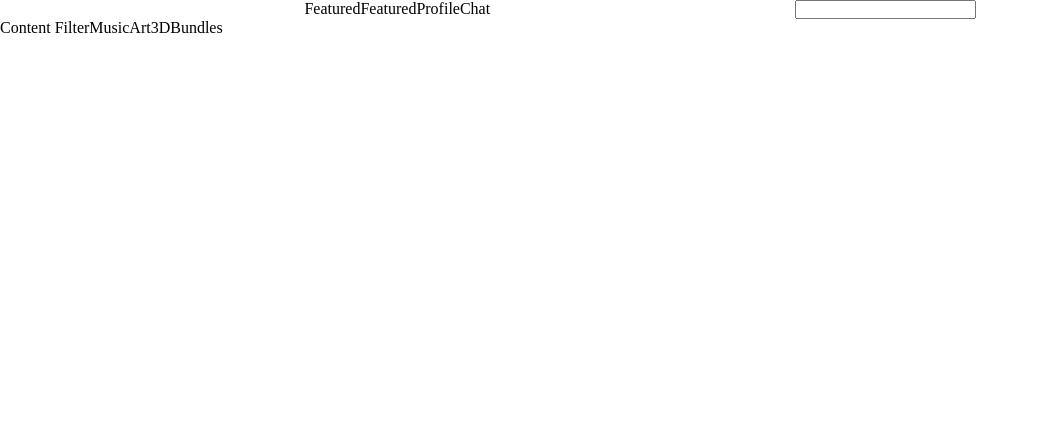
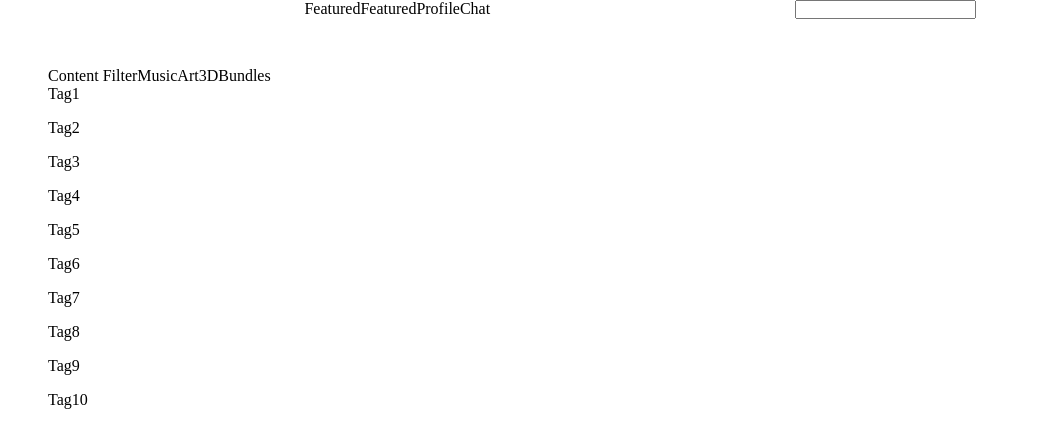
Before and after one commit to Matheus-OliRod/Ethereal-vault, a React (Create React App) app: page / in a window 1280 px wide. Shown: the top 448 px of the page, without its empty margins (0-1039 px from the left). Built offline with nearby package versions, Linux system fonts and the light colour scheme; what @shoelace-style/shoelace would draw is missing.

Commit message:
Minor adjustments to the filter container

```diff
--- a/src/App.css
+++ b/src/App.css
@@ -2,3 +2,27 @@
     padding: 0;
     margin: 0;
 }
+
+#root {
+    height: 100%;
+    width: 100%;
+    display: flex;
+    flex-direction: column;
+}
+
+body, html {
+    height: 100%;
+    margin: 0;
+}
+
+.container {
+    flex: 1;
+    display: flex;
+    overflow: hidden;
+}
+
+.page-container {
+    display: flex;
+    flex: 1;
+    overflow-y: auto;
+}
--- a/src/App.js
+++ b/src/App.js
@@ -22,9 +22,9 @@ registerIconLibrary('default', {
 
 function App() {
   return (
-    <Router>
+    <Router className="container">
     <Navbar />
-    <div className="container">
+    <div className="page-container">
       <Routes>
         <Route index path='/' element={<Featured />} />
         <Route path='/profile' element={<Profile />} />
--- a/src/components/filter/Filter.css
+++ b/src/components/filter/Filter.css
@@ -0,0 +1,15 @@
+
+.filter-container {
+    position: relative;
+    display: flex;
+    flex-direction: column;
+    padding: 2rem;
+    margin: 1rem;
+    background-color: var(--sl-color-neutral-100);
+}
+
+.filter-tags {
+    display: flex;
+    flex-direction: column;
+    gap: 1rem;
+}
--- a/src/components/filter/Filter.jsx
+++ b/src/components/filter/Filter.jsx
@@ -1,8 +1,10 @@
+import "./Filter.css";
 
 function Filter() {
 
     return (
         <div className="filter-container">
+
             <div className="filter-content">
                 <sl-dropdown>
                     <sl-button slot="trigger" caret>Content Filter</sl-button>
@@ -14,8 +16,18 @@ function Filter() {
                     </sl-menu>
                 </sl-dropdown>
             </div>
+
             <div id="filter-tags" className="filter-tags">
-
+                <sl-checkbox>Tag1</sl-checkbox>
+                <sl-checkbox>Tag2</sl-checkbox>
+                <sl-checkbox>Tag3</sl-checkbox>
+                <sl-checkbox>Tag4</sl-checkbox>
+                <sl-checkbox>Tag5</sl-checkbox>
+                <sl-checkbox>Tag6</sl-checkbox>
+                <sl-checkbox>Tag7</sl-checkbox>
+                <sl-checkbox>Tag8</sl-checkbox>
+                <sl-checkbox>Tag9</sl-checkbox>
+                <sl-checkbox>Tag10</sl-checkbox>
             </div>
         </div>
     );
--- a/src/components/navbar/Navbar.css
+++ b/src/components/navbar/Navbar.css
@@ -1,6 +1,6 @@
 
 .navbar {
-    background-color: var(--sl-color-neutral-0);
+    background-color: var(--sl-color-primary-300);
     box-shadow: var(--sl-shadow-medium);
     border-bottom: 1px solid var(--sl-color-neutral-200);
     padding: var(--sl-spacing-small) 1rem;
@@ -10,6 +10,7 @@
     top: 0;
     left: 0;
     right: 0;
+    z-index: 999;
 }
 
 .guide {
--- a/src/views/featured/Featured.css
+++ b/src/views/featured/Featured.css
@@ -1,5 +1,7 @@
 
 .featured-container {
     display: flex;
-
+    flex-grow: 1;
+    height: 100%;
+    width: 100%;
 }
--- a/src/views/featured/Featured.jsx
+++ b/src/views/featured/Featured.jsx
@@ -1,5 +1,6 @@
 import Filter from "../../components/filter/Filter";
 import FeaturedPanel from "../../components/featured-panel/FeaturedPanel";
+import "./Featured.css";
 
 function Featured() {
 
```
